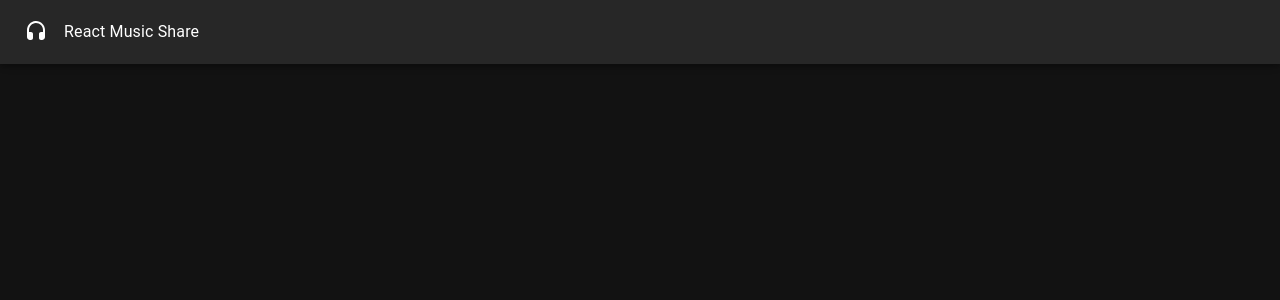
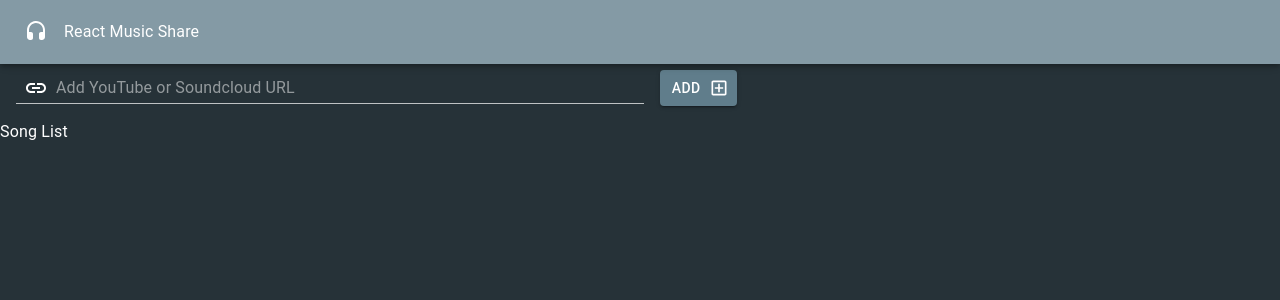
Before and after one commit to stephen-dalton/React-Music-Sharing-App, a React (Create React App) app: page / in a window 1280 px wide. Shown: the top 300 px of the page. Built offline with nearby package versions, Linux system fonts and the light colour scheme.

Commit message:
Implemented input diaglog

```diff
--- a/src/App.js
+++ b/src/App.js
@@ -10,7 +10,7 @@ function App() {
     <>
       <Header />
       <Grid container spacing={3}>
-        <Grid item xs={12} md={7}>
+        <Grid style={{ paddingTop: '80px' }} item md={7}>
           <AddSong />
           <SongList />
         </Grid>
--- a/src/components/AddSong.js
+++ b/src/components/AddSong.js
@@ -1,9 +1,44 @@
-import React from 'react'
+import { AddBoxOutlined, Link } from '@mui/icons-material'
+import { TextField, InputAdornment, Button, Dialog, DialogTitle, DialogContent, DialogActions } from '@mui/material'
+import React, { useState } from 'react'
 
 export default function AddSong() {
+
+  const [dialog, setDialog] = useState(false);
+
+  const handleCloseDialog = () => {
+    setDialog(false);
+  }
+
   return (
-    <div>
-      Add Song
-    </div>
+    <div style={{ display: 'flex', alignItems: 'center' }}>
+      <Dialog open={dialog} onClose={handleCloseDialog} sx={{ textAlign: 'center' }}>
+        <DialogTitle sx={{ backgroundColor: 'background.default' }}>Edit Song</DialogTitle>
+        <DialogContent sx={{ backgroundColor: 'background.default' }} >
+          <img src="https://i.scdn.co/image/ab67616d00001e02ccba76fad1c624c09e72bc78" alt='Song Thumbmail' sx={{ w: '90%' }} />
+          <TextField margin='dense' name='title' label='Title' fullWidth sx={{ color: 'text.primary', borderColor: 'text.primary' }} />
+          <TextField margin='dense' name='artist' label='Artist' fullWidth />
+          <TextField margin='dense' name='thumbnail' label='Thumbnail' fullWidth />
+        </DialogContent>
+        <DialogActions sx={{ backgroundColor: 'background.default' }}>
+          <Button sx={{ color: 'secondary.light' }} onClick={handleCloseDialog}>
+            Cancel
+          </Button>
+          <Button variant="contained" sx={{ color: 'secondary.light', m: 1 }}>
+            Add Song
+          </Button>
+        </DialogActions >
+      </Dialog>
+      <TextField sx={{ m: 2 }} placeholder='Add YouTube or Soundcloud URL' fullWidth margin='normal' type="url" InputProps={{
+        startAdornment: (
+          <InputAdornment sx={{ m: 1 }}>
+            <Link />
+          </InputAdornment>
+        )
+      }} variant='standard' />
+      <Button variant='contained' color='primary' endIcon={<AddBoxOutlined />} onClick={() => setDialog(true)}>
+        Add
+      </Button>
+    </div >
   )
 }
--- a/src/components/Header.js
+++ b/src/components/Header.js
@@ -7,9 +7,7 @@ import React from 'react';
 export default function Header() {
 
   return (
-    <AppBar sx={{
-      bgcolor: 'background.paper'
-    }} position="fixed" >
+    <AppBar sx={{ bgcolor: 'background.paper' }} position="fixed" >
       <Toolbar>
         <HeadsetRounded />
         <Typography varient="h6" component="h1" sx={{ m: 2 }}>
--- a/src/theme.js
+++ b/src/theme.js
@@ -1,16 +1,20 @@
 import { createTheme } from '@mui/material/styles';
-import { teal, purple } from '@mui/material/colors';
+import { blueGrey, grey } from '@mui/material/colors';
 
 const theme = createTheme({
   palette: {
     mode: 'dark',
-    primary: {
-      main: teal[500],
+    primary: blueGrey,
+    divider: blueGrey[700],
+    background: {
+      default: blueGrey[900],
+      paper: blueGrey['A400'],
     },
-    secondary: {
-      main: purple[500],
-    },
-  },
+    text: {
+      primary: '#fff',
+      secondary: grey[500],
+    }
+  }
 });
 
 
```
